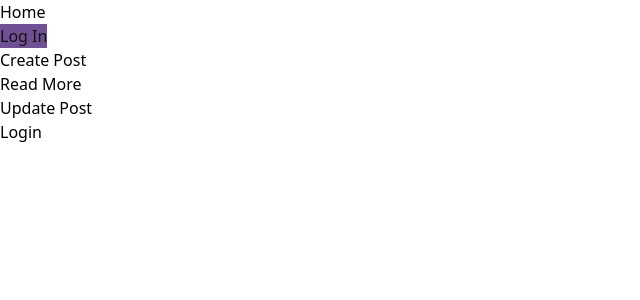
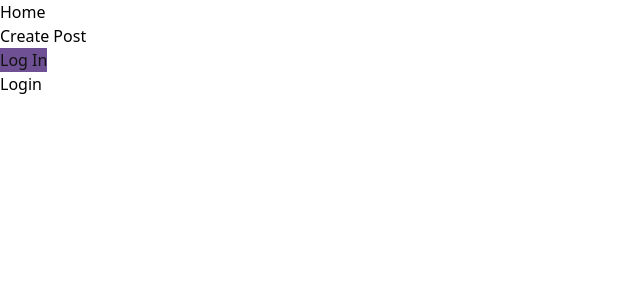
Before and after one commit to ViktorOlausson/oop2_projekt_grupp7, a React (Vite) app in the folder oop2blogapp/: page /login in a window 1280 px wide. Shown: the top 300 px of the page, without its empty margins (0-640 px from the left). Built offline with nearby package versions, Linux system fonts and the light colour scheme.

Commit message:
delete update and read from the navbar

```diff
--- a/oop2blogapp/src/components/Header.jsx
+++ b/oop2blogapp/src/components/Header.jsx
@@ -6,10 +6,8 @@ import { useNavigate, useLocation } from "react-router-dom";
 
 const navItems = [
     {name: "Home", slug: "/"},
+    { name: "Create Post", slug: "/createpost" },
     {name: "Log In", slug: "/login"},
-    { name: "Create Post", slug: "/createpost" },
-    { name: "Read More", slug:"/readmore" },
-    { name: "Update Post", slug:"/updatepost"},
   ]
 
   const buttonStyle = "h-full flex items-center duration-300 text-black"
```
